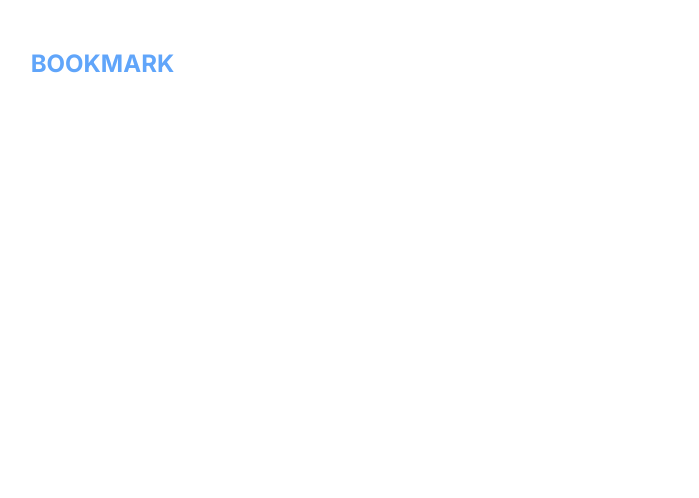
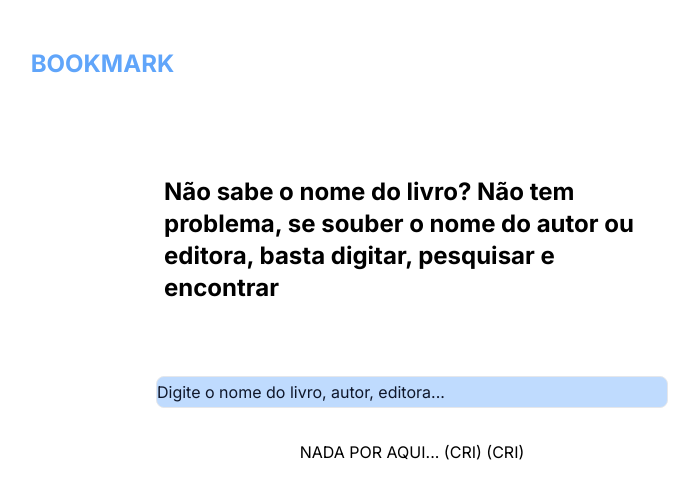
Before and after one commit to rafaelfmarques/book-mark, a Next.js app in the folder web/: page /search in a window 1280 px wide. Shown: the top 498 px of the page, without its empty margins (228-927 px from the left). Built offline with nearby package versions, Linux system fonts and the light colour scheme.

Commit message:
feat: initiate of styling page of search books

```diff
--- a/web/src/app/page.tsx
+++ b/web/src/app/page.tsx
@@ -24,10 +24,10 @@
           </h3>
         </div>
       </div>
-      <div className="mt-10 justify-center flex ">
+      <div className="mt-16 justify-center flex ">
         <Link
           href={"/search"}
-          className="px-4 py-3 bg-blue-400 hover:bg-blue-300 text-white rounded flex items-center gap-3"
+          className="px-4 py-3 bg-blue-400 hover:bg-blue-300 text-white rounded flex items-center gap-3 max-w-3xl"
         >
           BUSCAR AGORA
         </Link>
--- a/web/src/app/search/page.tsx
+++ b/web/src/app/search/page.tsx
@@ -1,6 +1,19 @@
+"use client";
 import Navbar from "@/components/Navbar";
+import { ChangeEvent, FormEvent, useState } from "react";
+import { AiOutlineSearch } from "react-icons/ai";
 
 export default function Search() {
+  const [input, setInput] = useState("");
+
+  const handleChange = (e: ChangeEvent<HTMLInputElement>) => {
+    setInput(e.target.value);
+  };
+
+  const handleSubmit = async (e: FormEvent) => {
+    e.preventDefault();
+  };
+
   return (
     <div>
       <Navbar
@@ -10,6 +23,34 @@
           { submenu: "CONTATO", link: "/" },
         ]}
       />
+
+      <div className="mt-16 justify-center flex">
+        <div className="max-w-lg p-2 flex items-start">
+          <h3 className="text-xl md:text-2xl lg:text-1xl font-bold ">
+            Não sabe o nome do livro? Não tem problema, se souber o nome do
+            autor ou editora, basta digitar, pesquisar e encontrar
+          </h3>
+        </div>
+      </div>
+
+      <form className="mt-16 justify-center flex" onSubmit={handleSubmit}>
+        <input
+          className="bg-blue-200 flex-1 h-8 rounded-lg max-w-lg  border text-white placeholder-slate-900"
+          type="text"
+          placeholder="Digite o nome do livro, autor, editora..."
+          name="campo1"
+          value={input}
+          onChange={handleChange}
+        />
+
+        {/* <button type="submit">
+          <AiOutlineSearch />
+        </button> */}
+      </form>
+
+      <div className=" mt-8 justify-center flex">
+        <span>NADA POR AQUI... (CRI) (CRI)</span>
+      </div>
     </div>
   );
 }
--- a/web/src/components/Navbar.tsx
+++ b/web/src/components/Navbar.tsx
@@ -18,13 +18,13 @@
         <h1>{title}</h1>
       </a>
       <div className="hidden md:flex gap-5">
-        {submenus.map((submenu, index) => (
+        {submenus.map((item) => (
           <a
-            href={submenu.link}
+            href={item.link}
             className="text-white hover:text-zinc-400"
-            key={`${submenu}-${index}`}
+            key={`${item.submenu}-${item.link}`}
           >
-            {submenu.submenu}
+            {item.submenu}
           </a>
         ))}
       </div>
```
